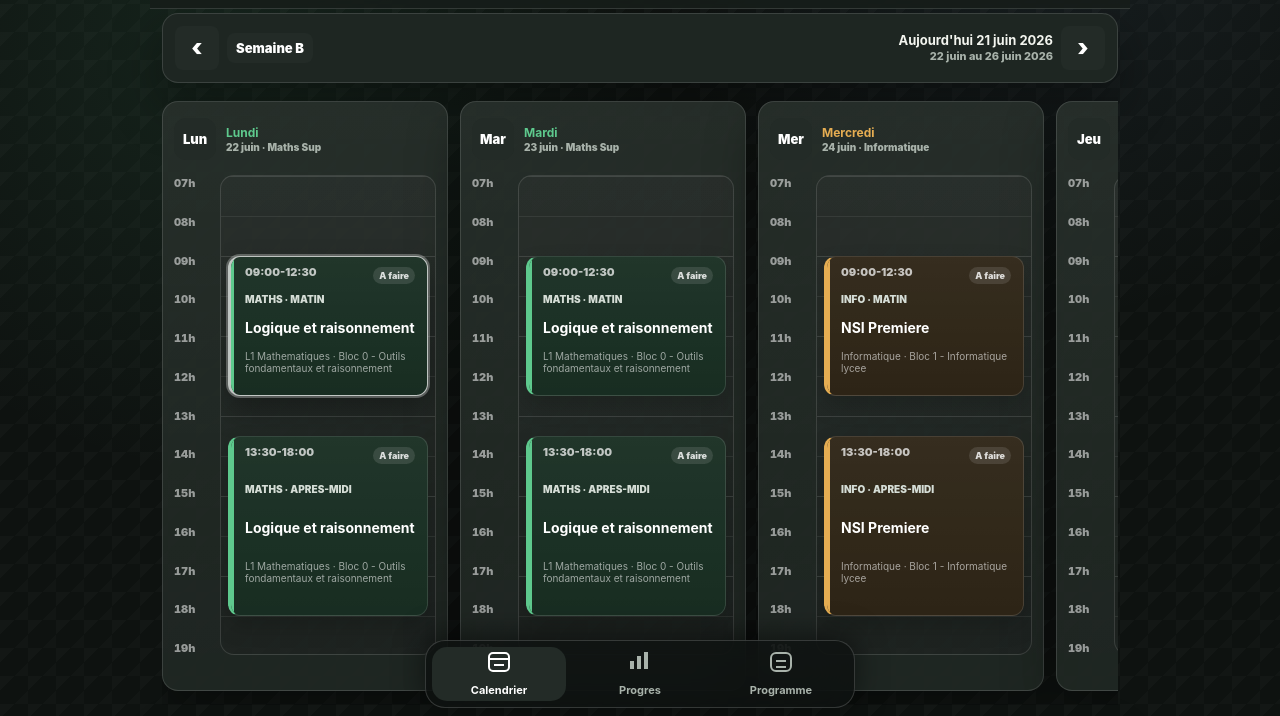
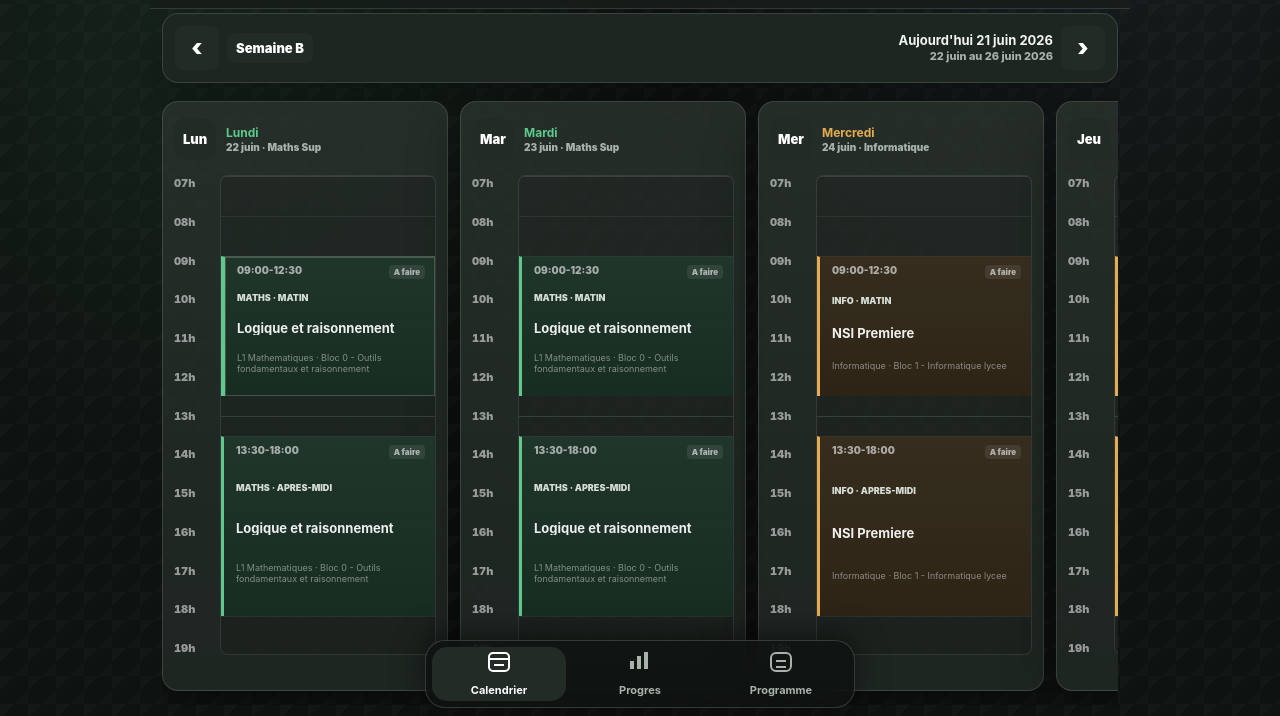
Before and after one commit to Jamessiiii/math-study-planner, a plain HTML site: page index.html in a window 1280 px wide. Shown: the part 80-796 px from the top of the page. Drawn offline with Linux system fonts and the light colour scheme.

Commit message:
Make calendar sessions continuous

```diff
--- a/styles.css
+++ b/styles.css
@@ -305,11 +305,9 @@
   position: relative;
   height: calc(var(--timeline-hours) * var(--hour-size));
   overflow: hidden;
-  border: 1px solid rgba(255, 255, 255, 0.12);
-  border-radius: 14px;
-  background:
-    linear-gradient(180deg, rgba(255, 255, 255, 0.045), rgba(255, 255, 255, 0.014)),
-    rgba(0, 0, 0, 0.14);
+  border: 1px solid rgba(255, 255, 255, 0.1);
+  border-radius: 8px;
+  background: rgba(0, 0, 0, 0.1);
 }
 
 .timeline-area > i {
@@ -421,41 +419,49 @@
 .timeline-block {
   position: absolute;
   z-index: 2;
-  inset: var(--event-top) 7px auto 7px;
+  inset: var(--event-top) 0 auto 0;
   min-height: 0;
   height: var(--event-height);
   grid-template-columns: minmax(0, 1fr) auto;
-  gap: 5px 8px;
-  padding: 10px 12px 10px 14px;
-  border-color: rgba(255, 255, 255, 0.13);
+  gap: 4px 8px;
+  padding: 8px 10px 8px 12px;
+  border: 0;
+  border-top: 1px solid rgba(255, 255, 255, 0.07);
   border-left: 3px solid currentColor;
-  border-radius: 12px;
-  box-shadow: 0 10px 22px rgba(0, 0, 0, 0.18);
+  border-radius: 0;
+  background:
+    linear-gradient(90deg, color-mix(in srgb, currentColor 17%, transparent), color-mix(in srgb, currentColor 7%, transparent) 62%, rgba(255, 255, 255, 0.025)),
+    rgba(12, 16, 14, 0.82);
+  box-shadow: none;
 }
 
 .timeline-block::before {
-  width: 3px;
+  display: none;
 }
 
 .timeline-block.selected {
   outline: 0;
-  border-color: rgba(255, 255, 255, 0.72);
-  box-shadow: 0 0 0 2px rgba(255, 255, 255, 0.28), 0 14px 30px rgba(0, 0, 0, 0.32);
+  border-top-color: rgba(255, 255, 255, 0.22);
+  border-left-width: 4px;
+  background:
+    linear-gradient(90deg, color-mix(in srgb, currentColor 29%, transparent), color-mix(in srgb, currentColor 12%, transparent) 62%, rgba(255, 255, 255, 0.035)),
+    rgba(12, 16, 14, 0.9);
+  box-shadow: inset 0 0 0 1px rgba(255, 255, 255, 0.18);
 }
 
 .timeline-block time {
   grid-column: 1;
   grid-row: 1;
   width: auto;
-  color: rgba(255, 255, 255, 0.72);
-  font-size: 11px;
+  color: rgba(255, 255, 255, 0.6);
+  font-size: 10px;
   line-height: 1;
 }
 
 .timeline-block span {
   grid-column: 1;
   grid-row: 2;
-  font-size: 10px;
+  font-size: 9px;
   line-height: 1.05;
 }
 
@@ -464,8 +470,8 @@
   grid-row: 3;
   display: -webkit-box;
   overflow: hidden;
-  color: white;
-  font-size: 14px;
+  color: rgba(255, 255, 255, 0.92);
+  font-size: 13px;
   line-height: 1.12;
   -webkit-box-orient: vertical;
   -webkit-line-clamp: 2;
@@ -476,8 +482,8 @@
   grid-row: 4;
   display: -webkit-box;
   overflow: hidden;
-  color: rgba(255, 255, 255, 0.58);
-  font-size: 10px;
+  color: rgba(255, 255, 255, 0.46);
+  font-size: 9px;
   line-height: 1.15;
   -webkit-box-orient: vertical;
   -webkit-line-clamp: 2;
@@ -487,9 +493,11 @@
   grid-column: 2;
   grid-row: 1 / span 2;
   align-self: start;
-  padding: 3px 6px;
-  color: rgba(255, 255, 255, 0.82);
-  font-size: 9px;
+  padding: 2px 5px;
+  border-radius: 4px;
+  background: rgba(255, 255, 255, 0.08);
+  color: rgba(255, 255, 255, 0.6);
+  font-size: 8px;
 }
 
 .timeline-block.status-done::after {
--- a/sw.js
+++ b/sw.js
@@ -1,4 +1,4 @@
-const CACHE_NAME = "math-study-planner-v11";
+const CACHE_NAME = "math-study-planner-v12";
 const ASSETS = [
   "./",
   "./index.html",
```
